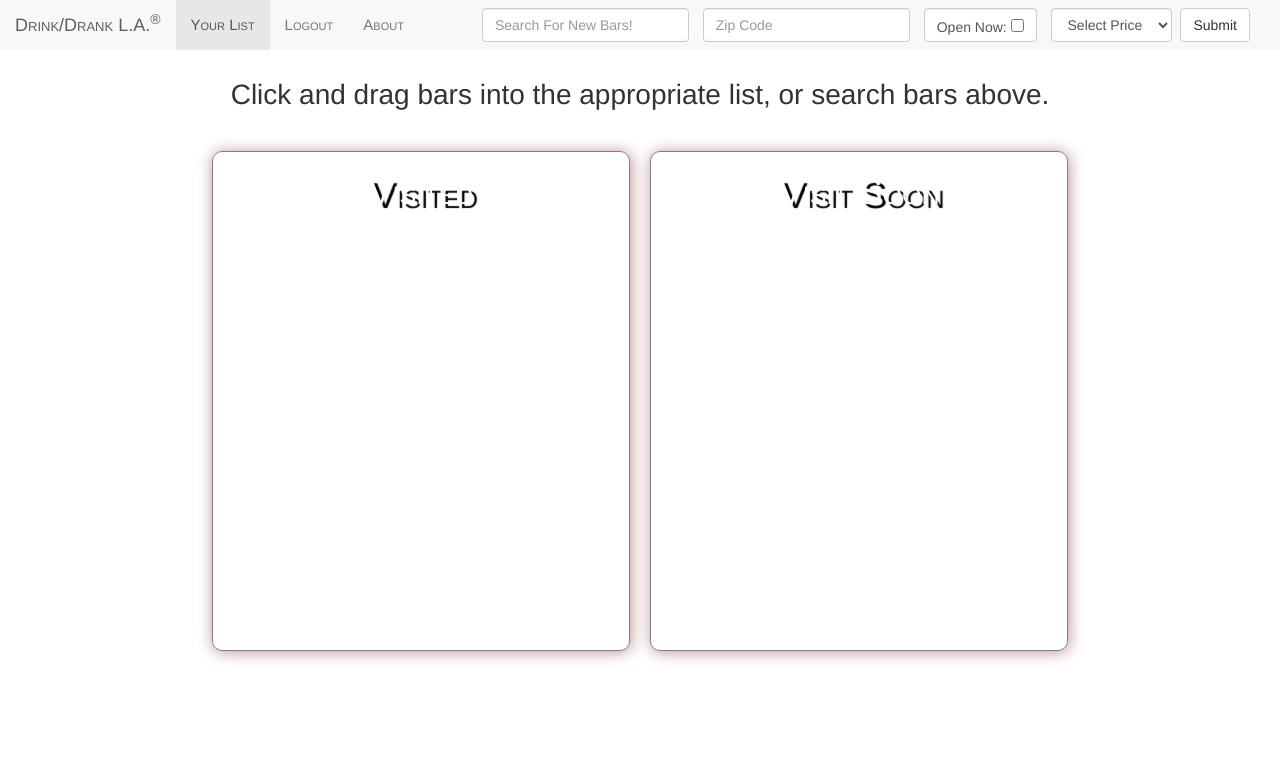
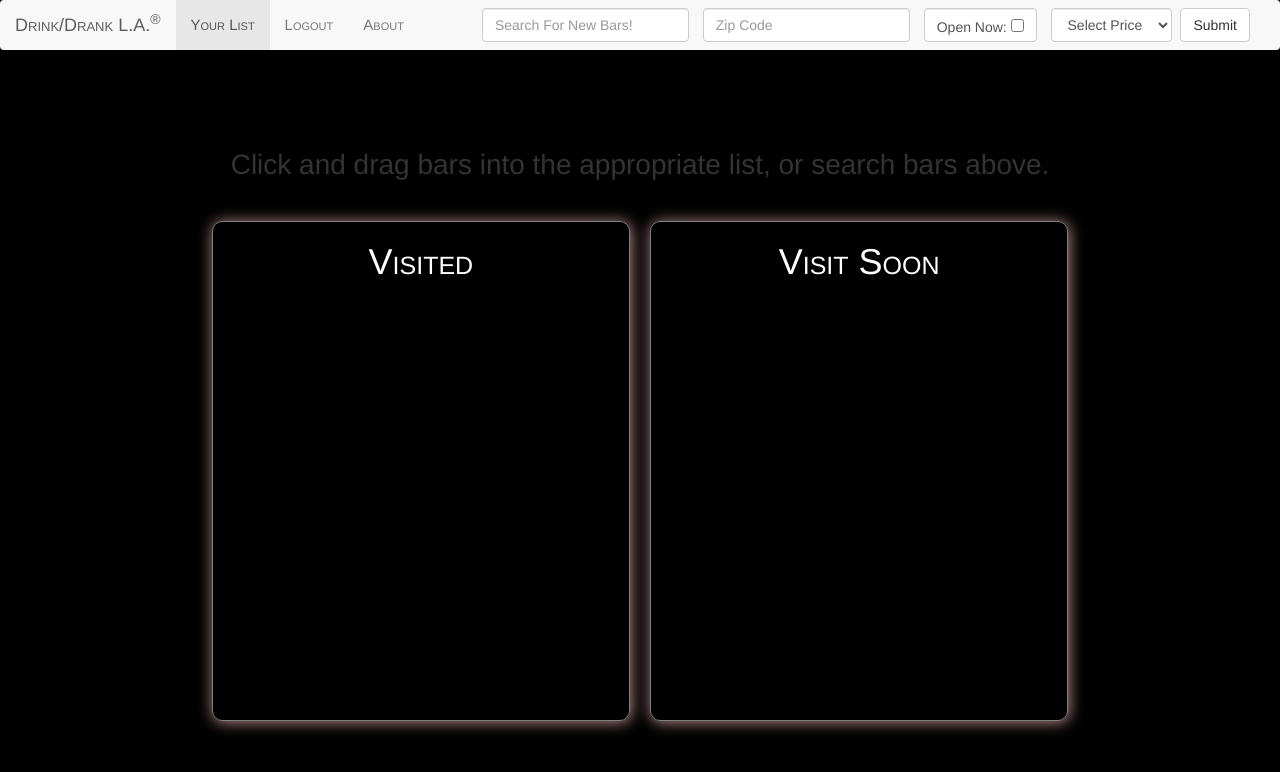
Before and after one commit to tomasfaustin/Drink-Drank, a Node server app: page /index in a window 1280 px wide. Shown: the top 772 px of the page. Run offline with Node 20, Linux system fonts and the light colour scheme; the visitor is signed in with stand-in values (Sample User, id 1); some libraries are stand-ins or nearby versions.

Commit message:
no image on index background

```diff
--- a/public/css/style.css
+++ b/public/css/style.css
@@ -83,6 +83,8 @@ body {
 #index-header {
   text-align: center;
   font-size:  2em;
+  margin-top: 100px;
+  margin-bottom: 30px;
 }
 
 .loginform {
@@ -172,10 +174,6 @@ img {
   width: 500px;
 }
 
-#index-header {
-  margin-top: 30px;
-  margin-bottom: 30px;
-}
 /*search box left on index page*/
 .left {
   width: 45% !important;
@@ -299,10 +297,14 @@ h4 {
   width: 200px;
   border: silver 1px solid;
 }*/
+/*
+#aboutpush {
+  position: center;
+}*/
 
 @media (max-width: 1600px) {
   body {
-    background: black;
+    /*background: black;*/
     background-size: cover;
   }
 }
--- a/views/index.ejs
+++ b/views/index.ejs
@@ -1,11 +1,15 @@
+
+<style>
+ body {
+   background: black;
+ }
+ </style>
 <h3 id="index-header">Click and drag bars into the appropriate list, or search bars above.</h3>
+<div class="col-md-1"></div>
+<div class="container col-md-10" id="aboutpush">
+<div class="col-md-1"></div>
 
-<div class="col-md-1"></div>
-<div class="container col-md-10">
-
-  <div class="col-md-1"></div>
-
-  <div class="col-md-4 list left" id="visitedBars">
+  <div class="col-md-5 list left" id="visitedBars">
     <h1 class="index-list-title">Visited</h1>
     <ul class="list-unstyled droppable" id="drank-list">
       <% for (var i = 0; i < user.bars.length; i++) { %>
@@ -27,7 +31,7 @@
     </ul>
   </div>
 
-  <div class="col-md-4 list right" id="nonVisitedBars">
+  <div class="col-md-5 list right" id="nonVisitedBars">
     <h1 class="index-list-title">Visit Soon</h1>
     <ul class="list-unstyle droppable" id="drink-list">
       <% for (var i = 0; i < user.bars.length; i++) { %>
@@ -49,5 +53,4 @@
     </ul>
   </div>
   <div class="col-md-1"></div>
-
 </div>
```
